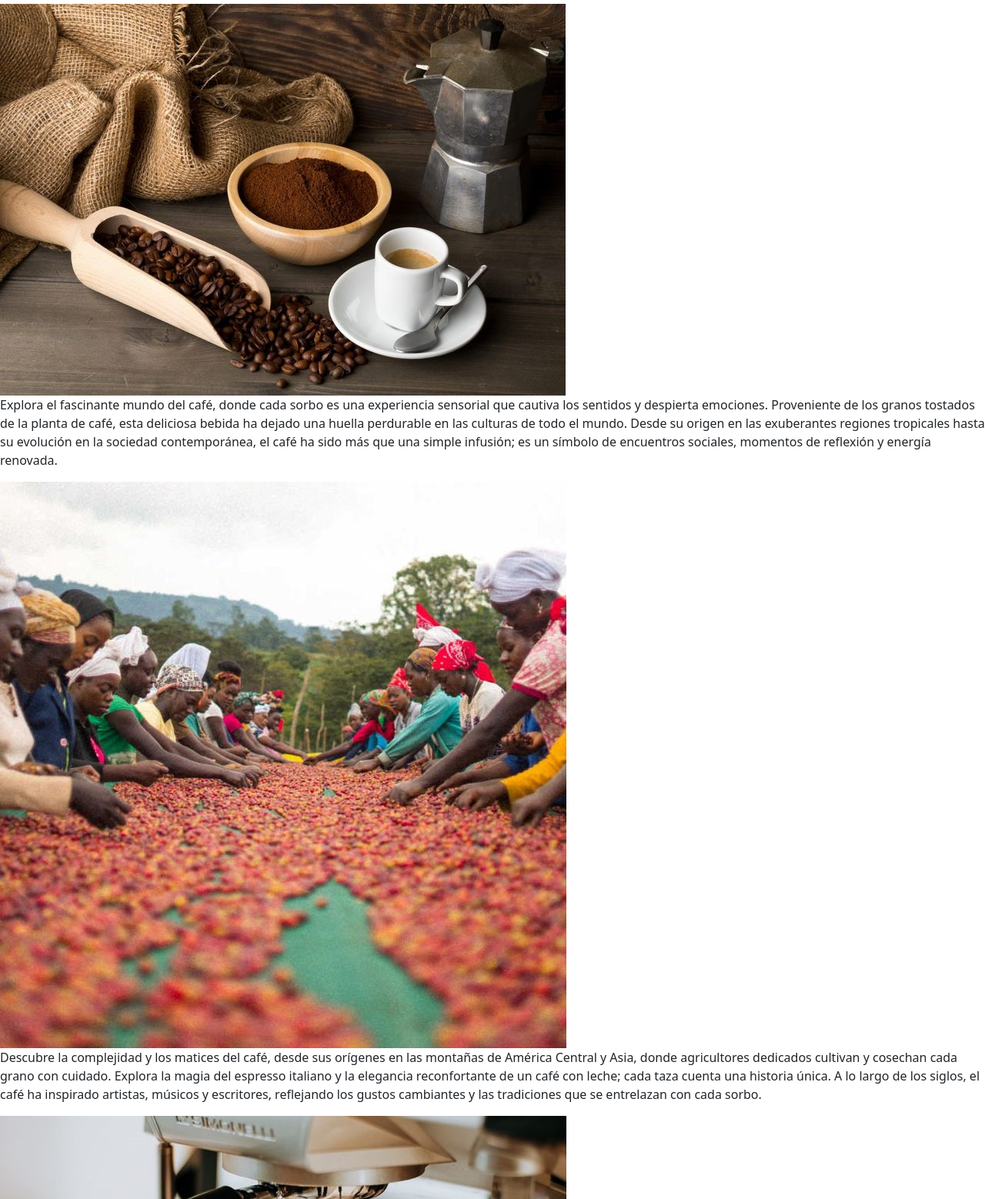
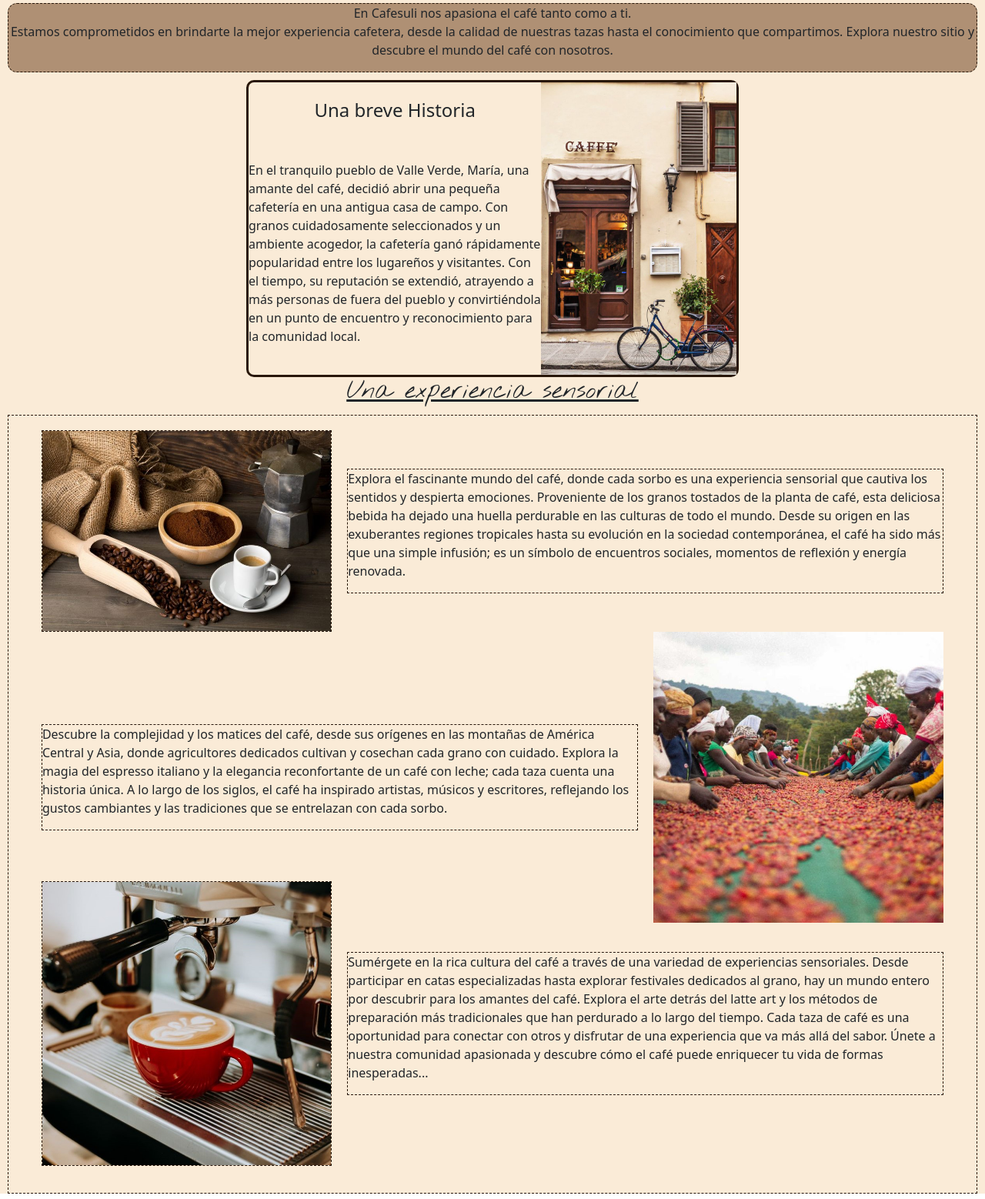
Before and after one commit to Santyishi/Proyecto-D-W, a plain HTML site: page index.html in a window 1280 px wide. Shown: the part 141-1699 px from the top of the page at 77% size. Drawn offline with nearby package versions, Linux system fonts and the light colour scheme.

Commit message:
index y mas terminado

```diff
--- a/index.html
+++ b/index.html
@@ -46,35 +46,46 @@
     <!--aqui creare el main donde estara el contenido principal de mi pagina web-->
     <main>
 
-        <div>
+      <div class="ind-div-p">
+          <p>En Cafesuli nos apasiona el café tanto como a ti. <br>Estamos comprometidos en brindarte la mejor experiencia cafetera, desde la calidad de nuestras tazas hasta el conocimiento que compartimos. Explora nuestro sitio y descubre el mundo del café con nosotros.</p>
+      </div>
+      <section class="ind-section">
+        <div class="ind-section-text">
+          <h4>
+            Una breve Historia
+          </h4>
+          <p>
+            En el tranquilo pueblo de Valle Verde, María, una amante del café, decidió abrir una pequeña cafetería en una antigua casa de campo. Con granos cuidadosamente seleccionados y un ambiente acogedor, la cafetería ganó rápidamente popularidad entre los lugareños y visitantes. Con el tiempo, su reputación se extendió, atrayendo a más personas de fuera del pueblo y convirtiéndola en un punto de encuentro y reconocimiento para la comunidad local.
+          </p>
+        </div>
+        <div class="ind-section-img">
+            <img src="images/index-cafetera.jpeg">
+        </div>
+
+      </section>
       <h2>Una experiencia sensorial</h2>
-        </div>
-        <section class="tam-div">
-          <!--Em cada section cree dos etiquetas div para separar el texto de las imagenes para en un futuro crear bloques y que queden las imagenes al lado del texto-->
-            <div>
+      <section class="ind-section2">
+        <div class="ind-section2-item1 ind-img">
           <img src="images/cafe-molido-grano.jpeg">
         </div>
-            <div>
+        <div class="ind-section2-item2">
           <p>
             Explora el fascinante mundo del café, donde cada sorbo es una experiencia sensorial que cautiva los sentidos y despierta emociones. Proveniente de los granos tostados de la planta de café, esta deliciosa bebida ha dejado una huella perdurable en las culturas de todo el mundo. Desde su origen en las exuberantes regiones tropicales hasta su evolución en la sociedad contemporánea, el café ha sido más que una simple infusión; es un símbolo de encuentros sociales, momentos de reflexión y energía renovada.
             </p>
           </div>
-        </section>
-        <section class="tam-div">
-            <div>
-                <img src="images/caficultores.jpeg">
-            </div>
-            <div>
+        <div class="ind-section2-item3">
           <p>
             Descubre la complejidad y los matices del café, desde sus orígenes en las montañas de América Central y Asia, donde agricultores dedicados cultivan y cosechan cada grano con cuidado. Explora la magia del espresso italiano y la elegancia reconfortante de un café con leche; cada taza cuenta una historia única. A lo largo de los siglos, el café ha inspirado artistas, músicos y escritores, reflejando los gustos cambiantes y las tradiciones que se entrelazan con cada sorbo.
             </p>
           </div>
-        </section>
-        <section class="tam-div">
-            <div>
+        <div class="ind-section2-item ind-img">
+          <img src="images/caficultores.jpeg">
+        </div>
+
+        <div class="ind-section2-item5 ind-img">
           <img src="images/cafeexpr.jpeg">
         </div>
-            <div>
+        <div class="ind-section2-item6">
           <p>
             Sumérgete en la rica cultura del café a través de una variedad de experiencias sensoriales. Desde participar en catas especializadas hasta explorar festivales dedicados al grano, hay un mundo entero por descubrir para los amantes del café. Explora el arte detrás del latte art y los métodos de preparación más tradicionales que han perdurado a lo largo del tiempo. Cada taza de café es una oportunidad para conectar con otros y disfrutar de una experiencia que va más allá del sabor. Únete a nuestra comunidad apasionada y descubre cómo el café puede enriquecer tu vida de formas inesperadas...
           </p>
--- a/styles/styles.css
+++ b/styles/styles.css
@@ -1,6 +1,10 @@
 /*Fonts*/
 @import url('https://fonts.googleapis.com/css2?family=Nothing+You+Could+Do&display=swap');
-
+*{
+    margin:0px;
+    box-sizing: border-box;
+    padding: 0px;
+}
 /*Para poner el fondo q me gustaria tener
 .background{
     background-color:#a3805c;
@@ -55,7 +59,8 @@ main{
 }
 */
 :root{
-    --bs-nav-link-hover-color:red;
+    --color-principal:#AF9074;
+    --color-secundario:#281709;
 }
 
 
@@ -66,7 +71,7 @@ header{
     justify-content: space-around;
     font-family: "Nothing You Could Do", cursive;
     height:100px;
-    color: #281709;
+    color: var(--color-secundario);
     font-weight: bold;
 
 
@@ -78,7 +83,7 @@ header{
 
 }
 li:hover, .header-back:hover{
-    background-color:#281709;
+    background-color:var(--color-secundario);
 
 }
 h1 a {
@@ -89,16 +94,136 @@ h1 a {
     font-weight:bold;
 }
 .navbar-toggler:not(.collapsed){
-    background-color: #AF9074;
-    border:2px solid #281709;
+    background-color:var(--color-principal);
+    border:2px solid var(--color-secundario);
 }
 .navbar-toggler:not(.collapsed){
-    background-color: #AF9074;
-    border:2px solid #281709;
+    background-color: var(--color-principal);
+    border:2px solid var(--color-secundario);
 }
+
+
+/*Main*/
+main{
+    padding-top: 15px;
+    background-color:antiquewhite;
+}
+h2{
+    text-align: center;
+    font-family: "Nothing You Could Do", cursive;
+    font-weight: bolder;
+    text-decoration: underline;
+}
+/*index*/
+.ind-div-p{
+border-radius: 12px;
+margin: 10px;
+margin-top: 30px;
+background-color: var(--color-principal);
+border:1px dashed var(--color-secundario);
+text-align:center;
+}
+
+.ind-section{
+   border-radius: 10px;
+   border:3px solid var(--color-secundario);
+   display:flex;
+   margin:0px 25% 0px 25%;
+}
+.ind-section-text{
+    display:flex;
+    flex-direction: column;
+    align-items: center;
+    justify-content:space-around;
+    max-width: 60%;
+    max-height: 30%;
+}
+.ind-section-img{
+    max-width: 50%;
+    align-items: center;
+}
+.ind-section-img img{
+    width: 100%;
+}
+
+.ind-section2{
+    display:grid;
+    grid-template-rows:repeat(3,300px);
+    grid-template-columns: repeat(3,30%);
+    gap:20px;
+    margin:10px;
+    flex-wrap: wrap;
+    align-items: center;
+    justify-content: center;
+    padding-bottom: 70px;
+    border:1px dashed var(--color-secundario);
+}
+.ind-img img{
+    max-width: 100%;
+    height:100%;
+}
+.ind-section2-item1{
+    grid-row: 1/2;
+    grid-column: 1/2; border:1px dashed var(--color-secundario);
+}
+.ind-section2-item2{
+    grid-row: 1/2;
+    grid-column: 2/4; border:1px dashed var(--color-secundario);
+}
+.ind-section2-item3{
+    grid-row:2/3;
+    grid-column:1/3; border:1px dashed var(--color-secundario);
+}
+.ind-section-item4{
+    grid-row:2/3;
+    grid-column:3/4; border:1px dashed var(--color-secundario);
+}
+.ind-section2-item5{
+    grid-row:3/4;
+    grid-column:1/2; border:1px dashed var(--color-secundario);
+}
+.ind-section2-item6{
+    grid-row:3/4;
+    grid-column:2/4; border:1px dashed var(--color-secundario);
+}
+/*acerca-del-cafe*/
+.acdca-section{
+    display: flex;
+    align-items: center;
+
+}
+.acdca-section-img{
+    max-width: 25%;
+    top: 0px;
+}
+.acdca-img{
+    width:100%;
+}
+.acdca-section-text{
+    max-width: 60%;
+}
+
+
+
+
+
+
+
+
+
+
+
+
+
+
+
+
+
 /*footer*/
 footer{
-    background-color: #AF9074;
+    margin:0px;
+    padding:0px;
+    background-color: var(--color-principal);
     min-height: 250px;
 }
 .contactme-icon{
@@ -111,12 +236,11 @@ footer{
 }
 .footer-terminos{
     display: flex;
-
     flex-direction: column;
     font-size:small;
 }
 .footer-hov:hover{
-    color:#281709;
+    color:var(--color-secundario);
 }
 /*Enlaces*/
 a {
```
Also changed, not shown: pages/acerca-del-cafe.html (+8 -8 lines), pages/tipos-de-cafe.html (+41 -0 lines), images/index-cafetera.jpeg (added). Lines whose indentation alone changed are shown as unchanged.
